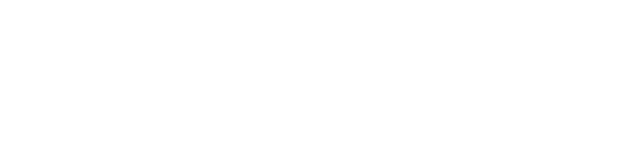
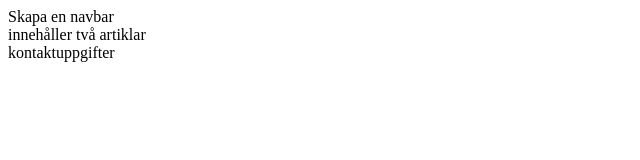
Before and after one commit to FridaUltra/Test-GitHub, a plain HTML site: page index.html in a window 1280 px wide. Shown: the whole page, without its empty margins (0-640 px from the left). Drawn offline with Linux system fonts and the light colour scheme.

Commit message:
huvudtaggar

```diff
--- a/index.html
+++ b/index.html
@@ -6,5 +6,9 @@
     <link rel="stylesheet" href="style.css" />
     <title>Document</title>
   </head>
-  <body></body>
+  <body>
+    <header>Skapa en navbar</header>
+    <main>innehåller två artiklar</main>
+    <footer>kontaktuppgifter</footer>
+  </body>
 </html>
```
